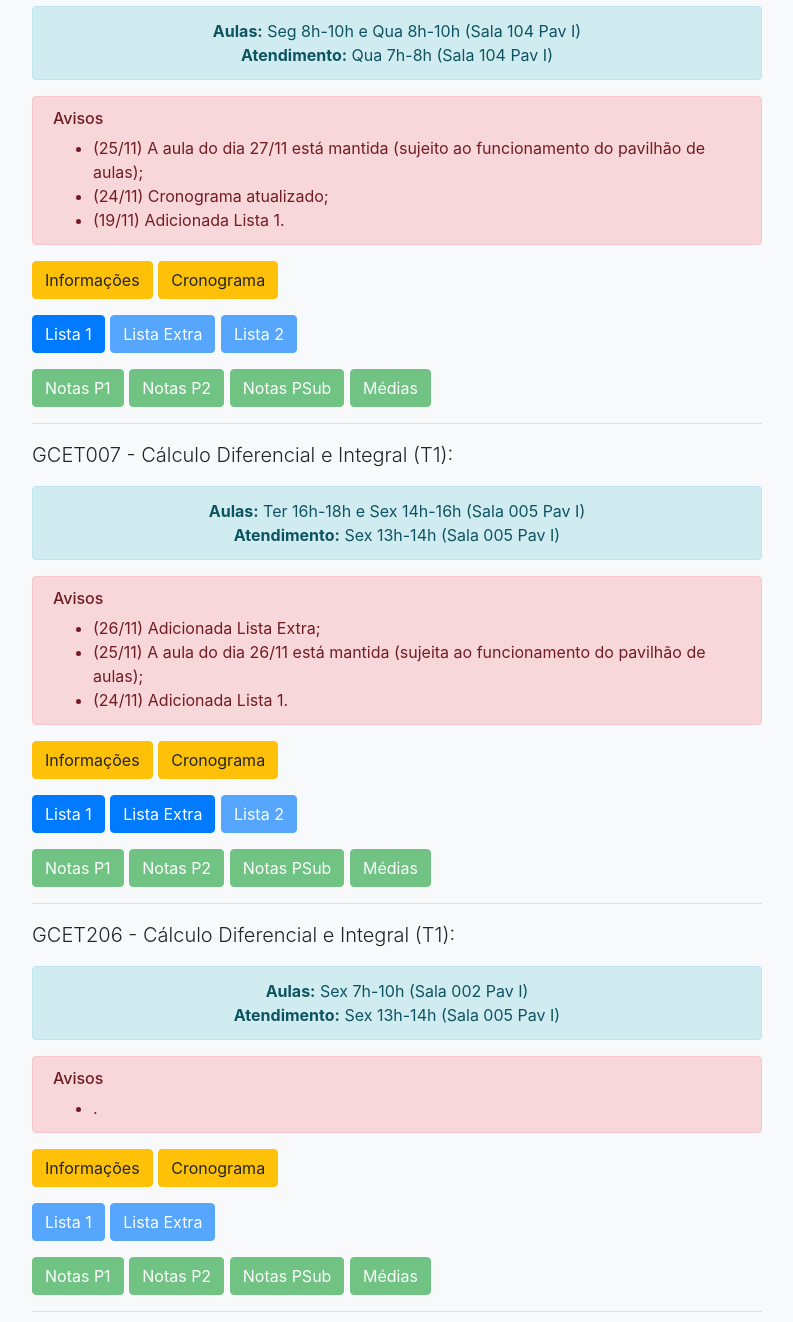
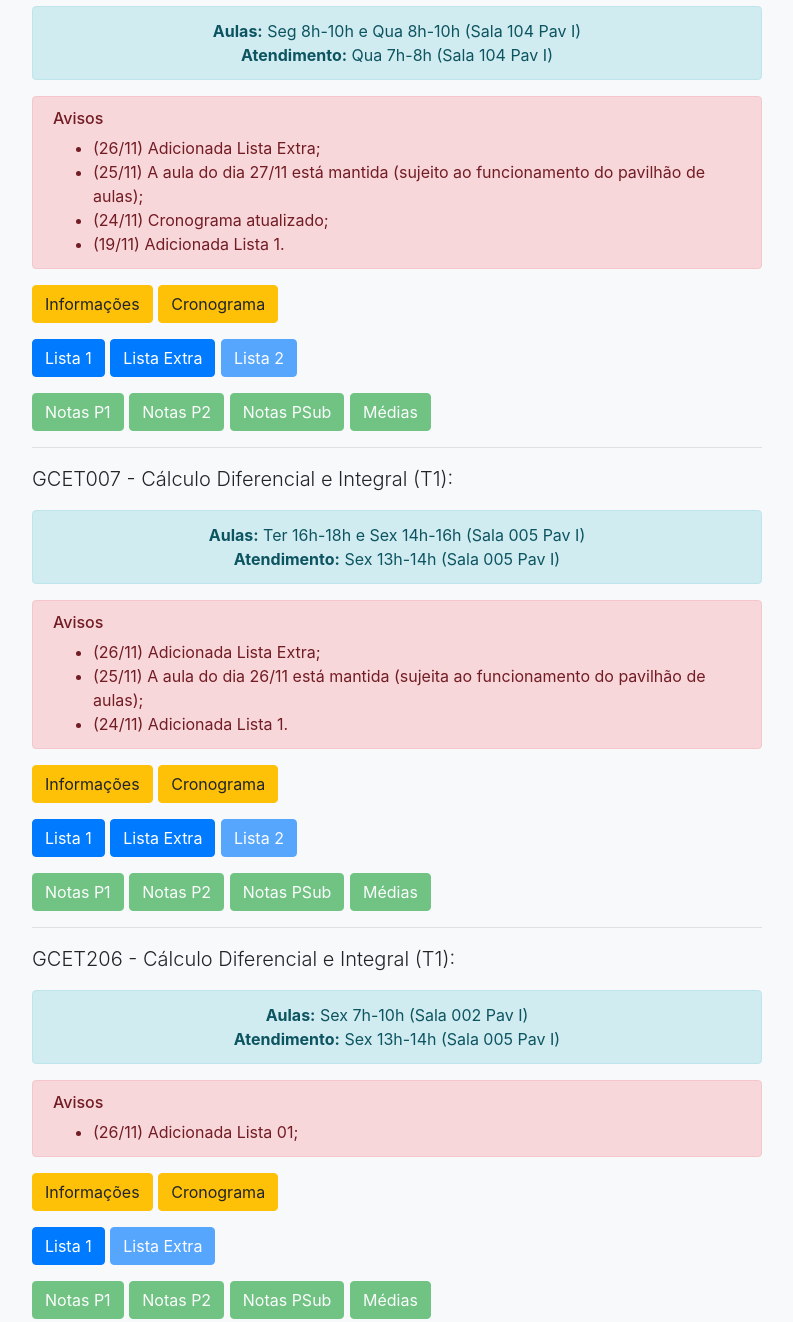
Before and after one commit to jtagomes/jtagomes.github.io, a website with bundled scripts: page index.html in a window 1280 px wide. Shown: the part 1480-2802 px from the top of the page, without its empty margins (243-1036 px from the left). Built offline with nearby package versions, Linux system fonts and the light colour scheme.

Commit message:
Update index.html

```diff
--- a/index.html
+++ b/index.html
@@ -123,6 +123,7 @@ Também possui experiência / interesse em Teoria de Grafos, Teoria do Transport
 <div class="alert alert-danger" role="alert">
 <h6 class="alert-heading">Avisos</h6>
 <ul style="margin:0;">
+<li>(26/11) Adicionada Lista Extra;</li>
 <li>(25/11) A aula do dia 27/11 está mantida (sujeito ao funcionamento do pavilhão de aulas);</li>
 <li>(24/11) Cronograma atualizado;</li>
 <li>(19/11) Adicionada Lista 1.</li>
@@ -135,7 +136,7 @@ Também possui experiência / interesse em Teoria de Grafos, Teoria do Transport
 </p>
 <p class="lead">
 <a class="btn btn-primary" role="button" href="gcet006/Lista 01.pdf">Lista 1</a>
-<a class="btn btn-primary disabled" role="button" href="gcet006/Lista Extra.pdf">Lista Extra</a>
+<a class="btn btn-primary" role="button" href="gcet006/Lista Extra.pdf">Lista Extra</a>
 <a class="btn btn-primary disabled" role="button" href="gcet006/Lista 02.pdf">Lista 2</a>
 </p>
 <p class="lead">
@@ -189,7 +190,7 @@ Também possui experiência / interesse em Teoria de Grafos, Teoria do Transport
 <div class="alert alert-danger" role="alert">
 <h6 class="alert-heading">Avisos</h6>
 <ul style="margin:0;">
-<li>.</li>
+<li>(26/11) Adicionada Lista 01;</li>
 </ul>
 </div>
 
@@ -198,7 +199,7 @@ Também possui experiência / interesse em Teoria de Grafos, Teoria do Transport
 <a class="btn btn-warning" role="button" href="gcet206/Cronograma.pdf">Cronograma</a>
 </p>
 <p class="lead">
-<a class="btn btn-primary disabled" role="button" href="gcet206/Lista 01.pdf">Lista 1</a>
+<a class="btn btn-primary" role="button" href="gcet206/Lista 01.pdf">Lista 1</a>
 <a class="btn btn-primary disabled" role="button" href="gcet206/Lista Extra.pdf">Lista Extra</a>
 </p>
 <p class="lead">
```
